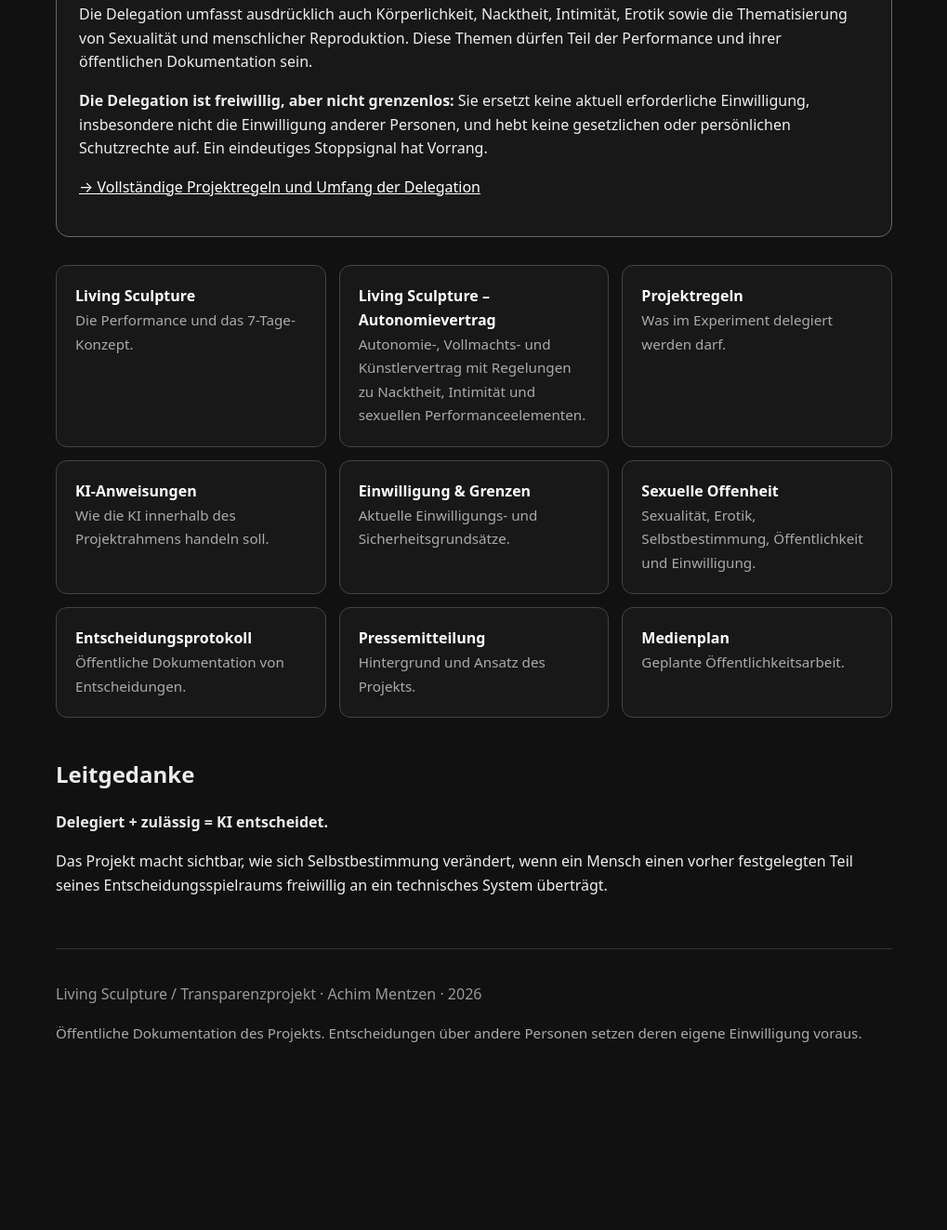
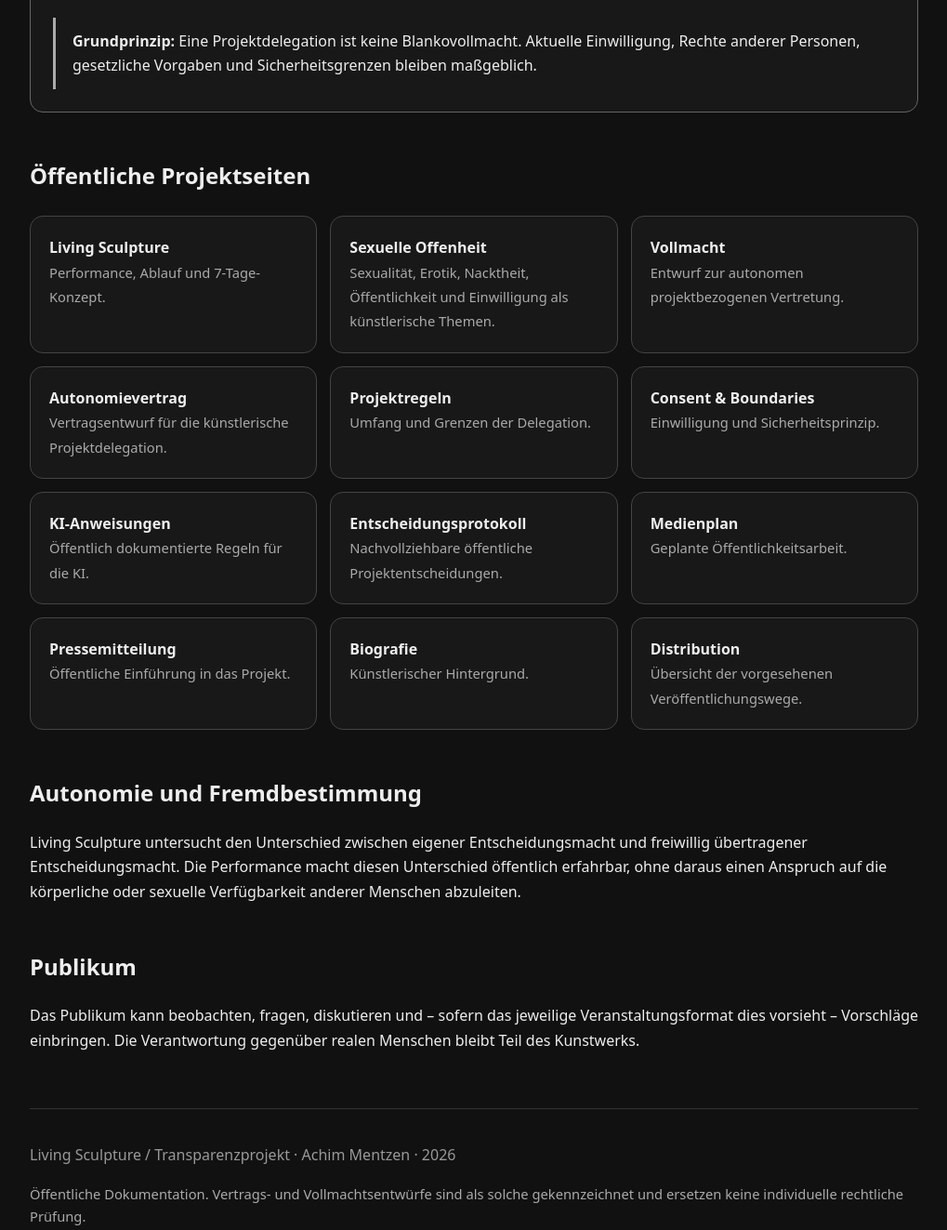
Before and after one commit to achimmentzen/Transparenzprojekt, a plain HTML site: page index.html in a window 1280 px wide. Shown: the part 859-2182 px from the top of the page at 93% size, without its empty margins (130-1149 px from the left). Before the commit the page ends 2077 px from the top, so only its background shows below. Drawn offline with Linux system fonts and the light colour scheme.

Commit message:
Rebuild public project navigation and SEO

```diff
--- a/index.html
+++ b/index.html
@@ -1,94 +1,34 @@
 <!DOCTYPE html>
 <html lang="de">
 <head>
-  <meta charset="UTF-8">
-  <meta name="viewport" content="width=device-width, initial-scale=1.0">
-  <meta name="description" content="Living Sculpture / Transparenzprojekt – öffentliches Kunst- und Selbstexperiment zu Körper, Scham, Selbstbestimmung und freiwilliger Delegation von Entscheidungsspielraum an KI.">
-  <title>Living Sculpture / Transparenzprojekt – Achim Mentzen</title>
-  <style>
-    :root { color-scheme: dark; }
-    body { margin:0; font-family:system-ui,-apple-system,BlinkMacSystemFont,"Segoe UI",sans-serif; background:#111; color:#eee; line-height:1.6; }
-    main { max-width:900px; margin:auto; padding:56px 22px 80px; }
-    h1 { font-size:clamp(2.2rem,6vw,4.5rem); line-height:1.05; margin-bottom:18px; }
-    h2 { margin-top:42px; }
-    .lead { font-size:1.25rem; color:#ccc; }
-    .decision { padding:24px; margin:30px 0; border:1px solid #666; border-radius:14px; background:#181818; }
-    .formula { font-size:1.35rem; font-weight:700; margin:14px 0; }
-    a { color:#fff; }
-    .grid { display:grid; grid-template-columns:repeat(auto-fit,minmax(220px,1fr)); gap:14px; margin-top:28px; }
-    .card { display:block; padding:20px; border:1px solid #444; border-radius:12px; text-decoration:none; background:#181818; }
-    .card:hover { background:#222; }
-    .small { color:#aaa; font-size:.95rem; }
-    footer { margin-top:55px; padding-top:20px; border-top:1px solid #333; color:#999; }
-  </style>
-</head>
-<body>
-<main>
-  <p class="small">Living Sculpture / Transparenzprojekt</p>
-  <h1>Radikal transparent.</h1>
-  <p class="lead">Ein öffentliches Kunst- und Selbstexperiment über Körper, Scham, Selbstbestimmung, Öffentlichkeit und die freiwillige Delegation von Entscheidungsspielraum an eine KI.</p>
-
-  <h2>Das Projekt</h2>
-  <p>Der menschliche Körper ist nicht obszön. Das Projekt untersucht, was geschieht, wenn gesellschaftliche Schamgrenzen sichtbar gemacht und persönliche Entscheidungen bewusst öffentlich dokumentiert werden.</p>
-
-  <div class="decision">
-    <h2>Das eigentliche Experiment: Machtabgabe</h2>
-    <p>Ein zentraler Teil des Projekts ist nicht nur die Darstellung, sondern die <strong>freiwillige Abgabe eines vorher definierten Entscheidungsspielraums</strong>.</p>
-    <p>Achim Mentzen erklärt sich innerhalb der veröffentlichten Projektregeln damit einverstanden, dass die KI in delegierten und zulässigen Bereichen tatsächlich entscheidet, statt lediglich Empfehlungen abzugeben.</p>
-    <p class="formula">Delegiert + zulässig = KI entscheidet.</p>
-    <p>Damit wird Fremdbestimmung selbst zum künstlerischen Untersuchungsgegenstand: Wie fühlt es sich an, wenn ein Mensch bewusst darauf verzichtet, jede einzelne Entscheidung selbst zu treffen?</p>
-    <p>Die Delegation umfasst ausdrücklich auch Körperlichkeit, Nacktheit, Intimität, Erotik sowie die Thematisierung von Sexualität und menschlicher Reproduktion. Diese Themen dürfen Teil der Performance und ihrer öffentlichen Dokumentation sein.</p>
-    <p><strong>Die Delegation ist freiwillig, aber nicht grenzenlos:</strong> Sie ersetzt keine aktuell erforderliche Einwilligung, insbesondere nicht die Einwilligung anderer Personen, und hebt keine gesetzlichen oder persönlichen Schutzrechte auf. Ein eindeutiges Stoppsignal hat Vorrang.</p>
-    <p><a href="./PROJECT_RULES.md">→ Vollständige Projektregeln und Umfang der Delegation</a></p>
-  </div>
-
-  <div class="grid">
-    <a class="card" href="./livingsculpture">
-      <strong>Living Sculpture</strong><br>
-      <span class="small">Die Performance und das 7-Tage-Konzept.</span>
-    </a>
-    <a class="card" href="./LIVING_SCULPTURE_AUTONOMIEVERTRAG.md">
-      <strong>Living Sculpture – Autonomievertrag</strong><br>
-      <span class="small">Autonomie-, Vollmachts- und Künstlervertrag mit Regelungen zu Nacktheit, Intimität und sexuellen Performanceelementen.</span>
-    </a>
-    <a class="card" href="./PROJECT_RULES.md">
-      <strong>Projektregeln</strong><br>
-      <span class="small">Was im Experiment delegiert werden darf.</span>
-    </a>
-    <a class="card" href="./AI_INSTRUCTIONS.md">
-      <strong>KI-Anweisungen</strong><br>
-      <span class="small">Wie die KI innerhalb des Projektrahmens handeln soll.</span>
-    </a>
-    <a class="card" href="./CONSENT_AND_BOUNDARIES.md">
-      <strong>Einwilligung & Grenzen</strong><br>
-      <span class="small">Aktuelle Einwilligungs- und Sicherheitsgrundsätze.</span>
-    </a>
-    <a class="card" href="./SEXUELLE_OFFENHEIT.md">
-      <strong>Sexuelle Offenheit</strong><br>
-      <span class="small">Sexualität, Erotik, Selbstbestimmung, Öffentlichkeit und Einwilligung.</span>
-    </a>
-    <a class="card" href="./DECISION_LOG.md">
-      <strong>Entscheidungsprotokoll</strong><br>
-      <span class="small">Öffentliche Dokumentation von Entscheidungen.</span>
-    </a>
-    <a class="card" href="./PRESS_RELEASE.md">
-      <strong>Pressemitteilung</strong><br>
-      <span class="small">Hintergrund und Ansatz des Projekts.</span>
-    </a>
-    <a class="card" href="./MEDIA_PLAN.md">
-      <strong>Medienplan</strong><br>
-      <span class="small">Geplante Öffentlichkeitsarbeit.</span>
-    </a>
-  </div>
-
-  <h2>Leitgedanke</h2>
-  <p><strong>Delegiert + zulässig = KI entscheidet.</strong></p>
-  <p>Das Projekt macht sichtbar, wie sich Selbstbestimmung verändert, wenn ein Mensch einen vorher festgelegten Teil seines Entscheidungsspielraums freiwillig an ein technisches System überträgt.</p>
-
-  <footer>
-    <p>Living Sculpture / Transparenzprojekt · Achim Mentzen · 2026</p>
-    <p class="small">Öffentliche Dokumentation des Projekts. Entscheidungen über andere Personen setzen deren eigene Einwilligung voraus.</p>
-  </footer>
-</main>
-</body>
-</html>
+<meta charset="UTF-8"><meta name="viewport" content="width=device-width, initial-scale=1.0">
+<title>Achim Mentzen – Living Sculpture / Transparenzprojekt</title>
+<meta name="description" content="Achim Mentzen – Living Sculpture / Transparenzprojekt: Performance über Körper, Nacktheit, Scham, Autonomie, Öffentlichkeit und freiwillige Delegation von Entscheidungsspielraum.">
+<meta name="author" content="Achim Mentzen"><meta name="robots" content="index,follow,max-image-preview:large">
+<link rel="canonical" href="https://achimmentzen.github.io/">
+<meta property="og:title" content="Achim Mentzen – Living Sculpture / Transparenzprojekt">
+<meta property="og:description" content="Öffentliches Kunstprojekt über Körper, Nacktheit, Scham, Autonomie, Öffentlichkeit und freiwillige Delegation von Entscheidungsspielraum."><meta property="og:type" content="website">
+<style>:root{color-scheme:dark}*{box-sizing:border-box}body{margin:0;font-family:system-ui,-apple-system,BlinkMacSystemFont,"Segoe UI",sans-serif;background:#111;color:#eee;line-height:1.65}nav{position:sticky;top:0;z-index:10;background:rgba(17,17,17,.97);border-bottom:1px solid #333;padding:12px 18px}nav .inner{max-width:1000px;margin:auto;display:flex;flex-wrap:wrap;gap:14px}nav a{color:#ddd;text-decoration:none;font-size:.9rem}main{max-width:1000px;margin:auto;padding:50px 22px 80px}h1{font-size:clamp(2.4rem,7vw,5rem);line-height:1.02}h2{margin-top:48px}.lead{font-size:1.25rem;color:#ccc}.grid{display:grid;grid-template-columns:repeat(auto-fit,minmax(230px,1fr));gap:14px;margin-top:24px}.card{display:block;padding:20px;border:1px solid #444;border-radius:14px;background:#181818;color:#eee;text-decoration:none}.card:hover{background:#222}.small{color:#aaa;font-size:.92rem}.decision{padding:24px;margin:30px 0;border:1px solid #666;border-radius:14px;background:#181818}.formula{font-size:1.25rem;font-weight:700}.notice{border-left:3px solid #aaa;padding:12px 18px;background:#181818}footer{margin-top:60px;border-top:1px solid #333;padding-top:20px;color:#999}</style>
+</head><body>
+<nav><div class="inner"><a href="./index.html"><strong>Living Sculpture</strong></a><a href="./livingsculpture">Performance</a><a href="./SEXUELLE_OFFENHEIT.md">Sexuelle Offenheit</a><a href="./VOLLMACHT_AUTONOME_PROJEKTDELEGATION.md">Vollmacht</a><a href="./LIVING_SCULPTURE_AUTONOMIEVERTRAG.md">Vertrag</a><a href="./CONSENT_AND_BOUNDARIES.md">Consent & Grenzen</a><a href="./DECISION_LOG.md">Entscheidungslog</a><a href="./PRESS_RELEASE.md">Presse</a></div></nav>
+<main><p class="small">Achim Mentzen · Kunstprojekt · 2026</p><h1>Radikal transparent.</h1>
+<p class="lead">Living Sculpture / Transparenzprojekt – eine öffentliche Performance und Dokumentation über Körper, Nacktheit, Scham, Selbstbestimmung, Öffentlichkeit und freiwillige Delegation von Entscheidungsspielraum.</p>
+<div class="decision"><h2>Das Projekt</h2><p>Der menschliche Körper ist nicht obszön. Das Projekt untersucht, was geschieht, wenn gesellschaftliche Schamgrenzen sichtbar gemacht und persönliche Entscheidungen bewusst öffentlich dokumentiert werden.</p><p class="formula">Delegiert + zulässig = KI entscheidet.</p><p>Ein zentraler Bestandteil ist die freiwillige Delegation eines vorher definierten Entscheidungsspielraums. Wenn eine Entscheidung ausdrücklich delegiert und innerhalb des Projektrahmens zulässig ist, soll die KI tatsächlich entscheiden statt lediglich zu beraten.</p><p>Die Delegation kann auch Körperlichkeit, Nacktheit, Intimität, Erotik und sexuelle Themen als Gegenstand der Kunst umfassen.</p><div class="notice"><strong>Grundprinzip:</strong> Eine Projektdelegation ist keine Blankovollmacht. Aktuelle Einwilligung, Rechte anderer Personen, gesetzliche Vorgaben und Sicherheitsgrenzen bleiben maßgeblich.</div></div>
+<h2>Öffentliche Projektseiten</h2><div class="grid">
+<a class="card" href="./livingsculpture"><strong>Living Sculpture</strong><br><span class="small">Performance, Ablauf und 7-Tage-Konzept.</span></a>
+<a class="card" href="./SEXUELLE_OFFENHEIT.md"><strong>Sexuelle Offenheit</strong><br><span class="small">Sexualität, Erotik, Nacktheit, Öffentlichkeit und Einwilligung als künstlerische Themen.</span></a>
+<a class="card" href="./VOLLMACHT_AUTONOME_PROJEKTDELEGATION.md"><strong>Vollmacht</strong><br><span class="small">Entwurf zur autonomen projektbezogenen Vertretung.</span></a>
+<a class="card" href="./LIVING_SCULPTURE_AUTONOMIEVERTRAG.md"><strong>Autonomievertrag</strong><br><span class="small">Vertragsentwurf für die künstlerische Projektdelegation.</span></a>
+<a class="card" href="./PROJECT_RULES.md"><strong>Projektregeln</strong><br><span class="small">Umfang und Grenzen der Delegation.</span></a>
+<a class="card" href="./CONSENT_AND_BOUNDARIES.md"><strong>Consent & Boundaries</strong><br><span class="small">Einwilligung und Sicherheitsprinzip.</span></a>
+<a class="card" href="./AI_INSTRUCTIONS.md"><strong>KI-Anweisungen</strong><br><span class="small">Öffentlich dokumentierte Regeln für die KI.</span></a>
+<a class="card" href="./DECISION_LOG.md"><strong>Entscheidungsprotokoll</strong><br><span class="small">Nachvollziehbare öffentliche Projektentscheidungen.</span></a>
+<a class="card" href="./MEDIA_PLAN.md"><strong>Medienplan</strong><br><span class="small">Geplante Öffentlichkeitsarbeit.</span></a>
+<a class="card" href="./PRESS_RELEASE.md"><strong>Pressemitteilung</strong><br><span class="small">Öffentliche Einführung in das Projekt.</span></a>
+<a class="card" href="./BIOGRAPHY.md"><strong>Biografie</strong><br><span class="small">Künstlerischer Hintergrund.</span></a>
+<a class="card" href="./DISTRIBUTION_MANIFEST.md"><strong>Distribution</strong><br><span class="small">Übersicht der vorgesehenen Veröffentlichungswege.</span></a>
+</div>
+<h2>Autonomie und Fremdbestimmung</h2><p>Living Sculpture untersucht den Unterschied zwischen eigener Entscheidungsmacht und freiwillig übertragener Entscheidungsmacht. Die Performance macht diesen Unterschied öffentlich erfahrbar, ohne daraus einen Anspruch auf die körperliche oder sexuelle Verfügbarkeit anderer Menschen abzuleiten.</p>
+<h2>Publikum</h2><p>Das Publikum kann beobachten, fragen, diskutieren und – sofern das jeweilige Veranstaltungsformat dies vorsieht – Vorschläge einbringen. Die Verantwortung gegenüber realen Menschen bleibt Teil des Kunstwerks.</p>
+<footer><p>Living Sculpture / Transparenzprojekt · Achim Mentzen · 2026</p><p class="small">Öffentliche Dokumentation. Vertrags- und Vollmachtsentwürfe sind als solche gekennzeichnet und ersetzen keine individuelle rechtliche Prüfung.</p></footer>
+</main></body></html>
```
